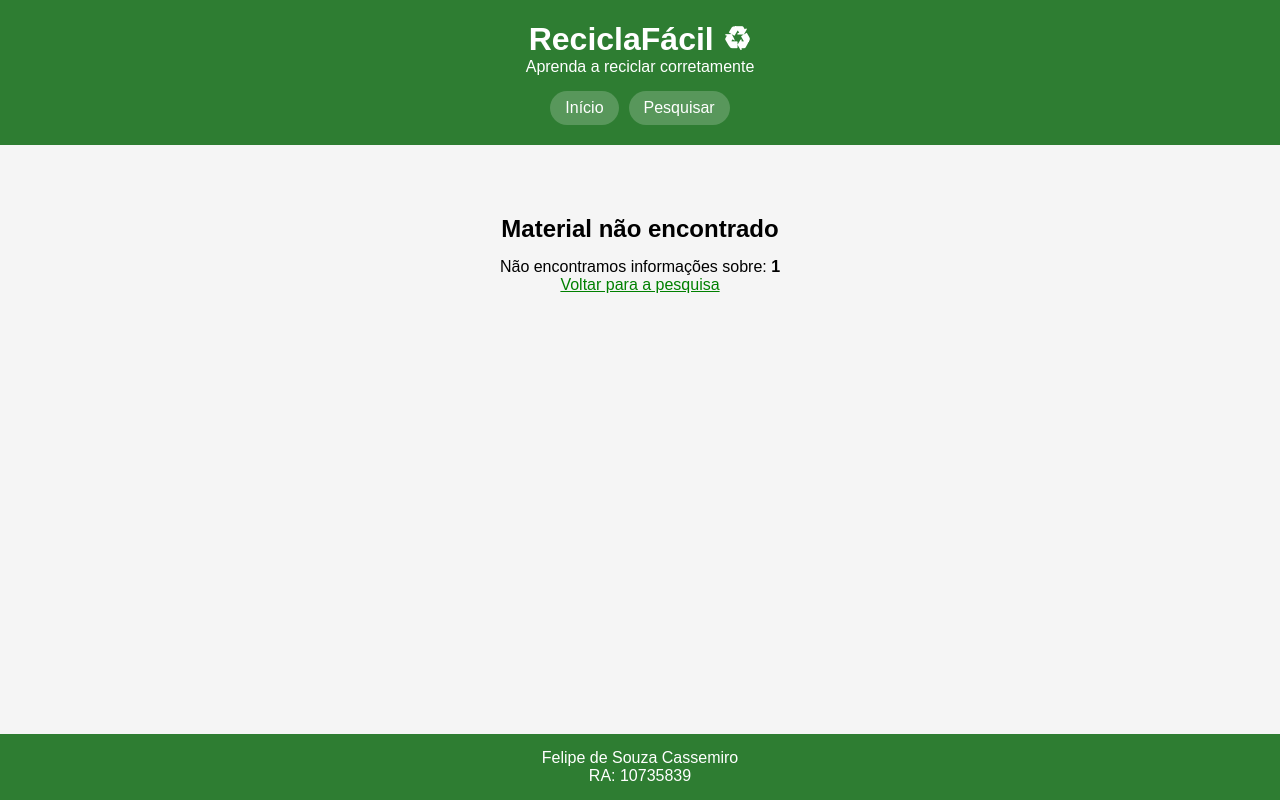
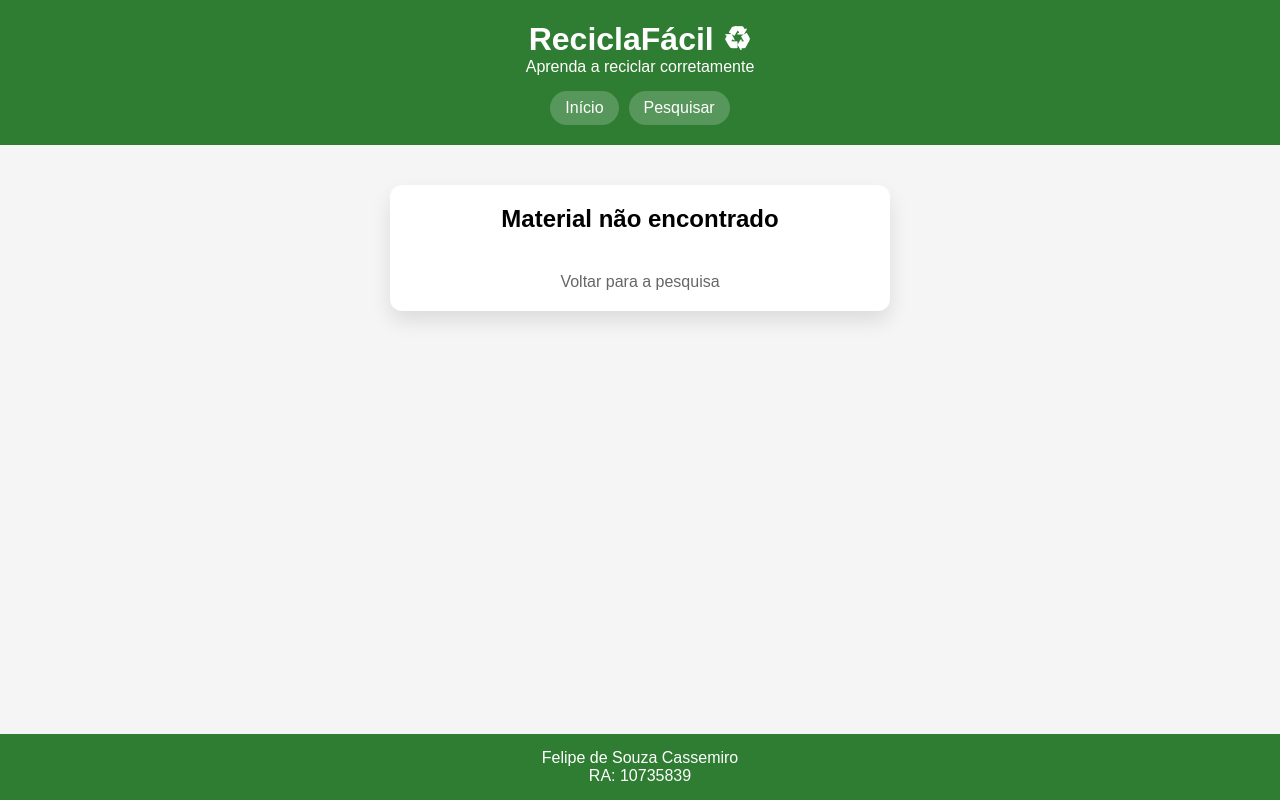
Before and after one commit to fesouzaa10/projeto-webmobile-pt2, a Next.js app in the folder projeto_pt2/: page /material/1 in a window 1280 px wide. Built offline with nearby package versions, Linux system fonts and the light colour scheme.

Commit message:
ajustes rota dinâmica

```diff
--- /dev/null
+++ b/projeto_pt2/src/app/material/[id]/material.module.css
@@ -0,0 +1,49 @@
+/* Nome: Felipe de Souza Cassemiro
+RA: 10735839 */
+
+.container {
+  padding: 20px;
+  display: flex;
+  justify-content: center;
+}
+
+.card {
+  padding: 20px;
+  background-color: #ffffff;
+  border-radius: 12px;
+  max-width: 500px;
+  width: 100%;
+  box-shadow: 0 10px 20px rgba(0,0,0,0.1);
+  text-align: center;
+}
+
+.titulo {
+  font-size: 2rem;
+  margin-bottom: 10px;
+}
+
+.info {
+  font-size: 1.1rem;
+  margin: 20px 0;
+  color: #444;
+}
+
+.caixaCor {
+  width: 40px;
+  height: 40px;
+  border-radius: 50%;
+  margin: 10px auto;
+  border: 2px solid #ddd;
+}
+
+.linkVoltar {
+  display: inline-block;
+  margin-top: 25px;
+  color: #666;
+  text-decoration: none;
+  font-weight: 500;
+}
+
+.linkVoltar:hover {
+  text-decoration: underline;
+}
--- a/projeto_pt2/src/app/material/[id]/page.jsx
+++ b/projeto_pt2/src/app/material/[id]/page.jsx
@@ -1,12 +1,11 @@
-/* Nome: Felipe de Souza Cassemiro - RA: 10735839 */
+/* Nome: Felipe de Souza Cassemiro
+RA: 10735839 */
 
 import { materiaisDB } from "../../dados";
 import Link from "next/link";
+import styles from "./material.module.css";
 
-// Adicionamos "async" antes da função
 export default async function DetalheMaterial({ params }) {
-
-  // No Next.js moderno, precisamos dar "await" no params
   const resolvedParams = await params;
   const materialId = resolvedParams.id;
 
@@ -16,51 +15,39 @@ export default async function DetalheMaterial({ params }) {
 
   if (!material) {
     return (
-      <main style={{ padding: "50px", textAlign: "center" }}>
-        <h2>Material não encontrado</h2>
-        <p>Não encontramos informações sobre: <strong>{decodeURIComponent(materialId)}</strong></p>
-        <Link href="/pesquisar" style={{ color: "green", textDecoration: "underline" }}>
-            Voltar para a pesquisa
-        </Link>
+      <main className={styles.container}>
+        <div className={styles.card}>
+          <h2>Material não encontrado</h2>
+          <Link href="/pesquisar" className={styles.linkVoltar}>Voltar para a pesquisa</Link>
+        </div>
       </main>
     );
   }
 
   return (
-    <main style={{ padding: "20px" }}>
+    <main className={styles.container}>
       <section
-        className="resultado-estilo"
-        style={{
-          borderLeft: `10px solid ${material.cor}`,
-          padding: "20px",
-          backgroundColor: "#f9f9f9",
-          borderRadius: "8px",
-          maxWidth: "600px",
-          margin: "0 auto",
-          boxShadow: "0 4px 6px rgba(0,0,0,0.1)"
-        }}
+        className={styles.card}
+        style={{ borderTop: `12px solid ${material.cor}` }}
       >
-        <h2 style={{ color: material.cor }}>{material.nome}</h2>
-        <hr />
-        <p style={{ fontSize: "1.2rem", margin: "20px 0" }}>
-            Este material deve ser descartado na lixeira: <strong>{material.msg}</strong>
+        <h2 className={styles.titulo} style={{ color: material.cor }}>
+          {material.nome}
+        </h2>
+
+        <p className={styles.info}>
+          Este material deve ser descartado na lixeira: <br/>
+          <strong>{material.msg}</strong>
         </p>
 
-        <div style={{ display: "flex", alignItems: "center", gap: "10px" }}>
-            <span>Cor da lixeira:</span>
-            <div style={{
-                backgroundColor: material.cor,
-                width: "30px",
-                height: "30px",
-                borderRadius: "5px"
-            }} />
-        </div>
+        <div
+          className={styles.caixaCor}
+          style={{ backgroundColor: material.cor }}
+          title={`Cor: ${material.msg}`}
+        />
 
-        <div style={{ marginTop: "30px" }}>
-            <Link href="/pesquisar" style={{ color: "#666", textDecoration: "none", fontSize: "0.9rem" }}>
-                ← Voltar para a busca
-            </Link>
-        </div>
+        <Link href="/pesquisar" className={styles.linkVoltar}>
+          Voltar para a busca
+        </Link>
       </section>
     </main>
   );
--- a/projeto_pt2/src/app/pesquisar/page.jsx
+++ b/projeto_pt2/src/app/pesquisar/page.jsx
@@ -5,7 +5,7 @@
 
 import { useState } from 'react';
 import Link from 'next/link';
-import { materiaisDB } from '../dados'; // Importando do arquivo central
+import { materiaisDB } from '../dados';
 
 export default function Pesquisar() {
   const [busca, setBusca] = useState('');
@@ -20,7 +20,6 @@ export default function Pesquisar() {
       return;
     }
 
-    // Busca mais flexível: procura no nome ou na categoria
     const achado = materiaisDB.find(m =>
       m.nome.toLowerCase().includes(valor) ||
       m.categoria.toLowerCase().includes(valor)
@@ -30,7 +29,7 @@ export default function Pesquisar() {
       setResultado({
         texto: `Descarte na lixeira ${achado.msg} (${achado.categoria})`,
         cor: achado.cor,
-        nomeReal: achado.nome // Nome exato para o link funcionar
+        nomeReal: achado.nome
       });
     } else {
       setResultado({ texto: "Material não encontrado.", cor: "#777", link: null });
```
